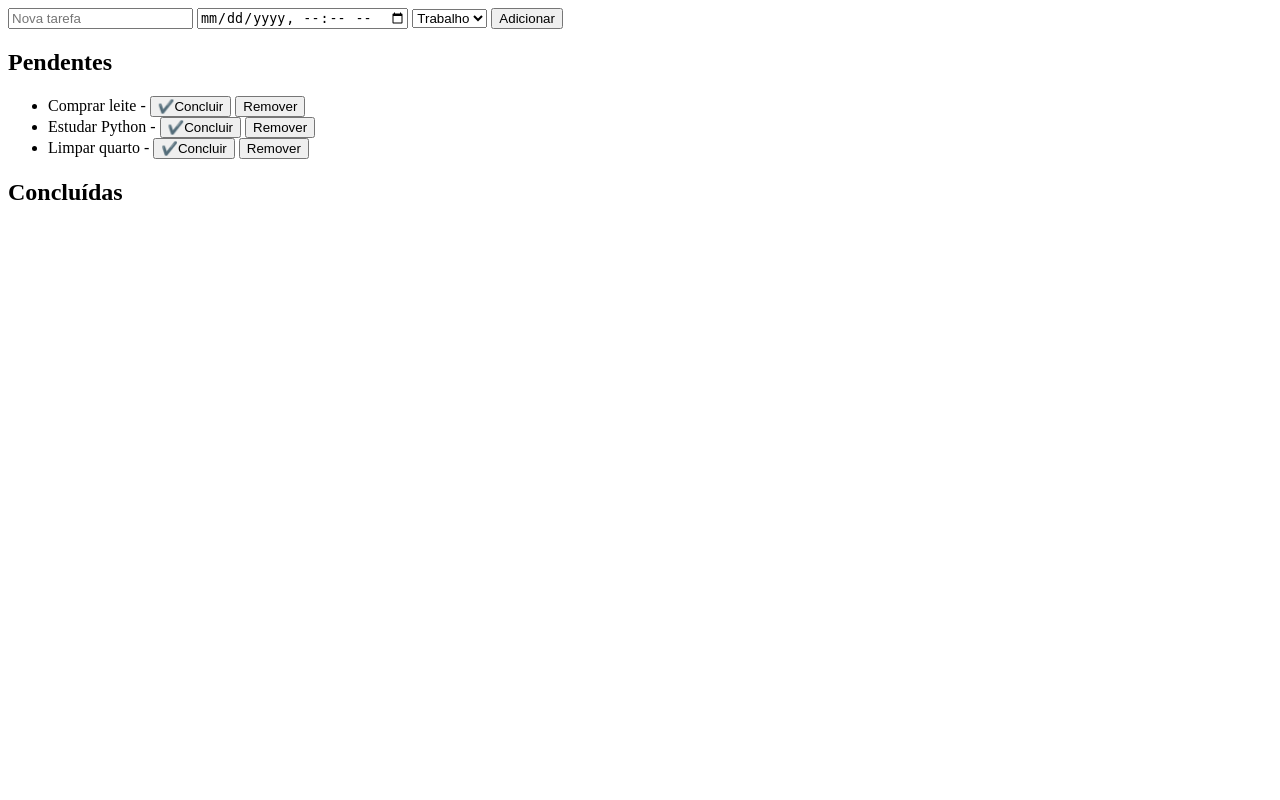
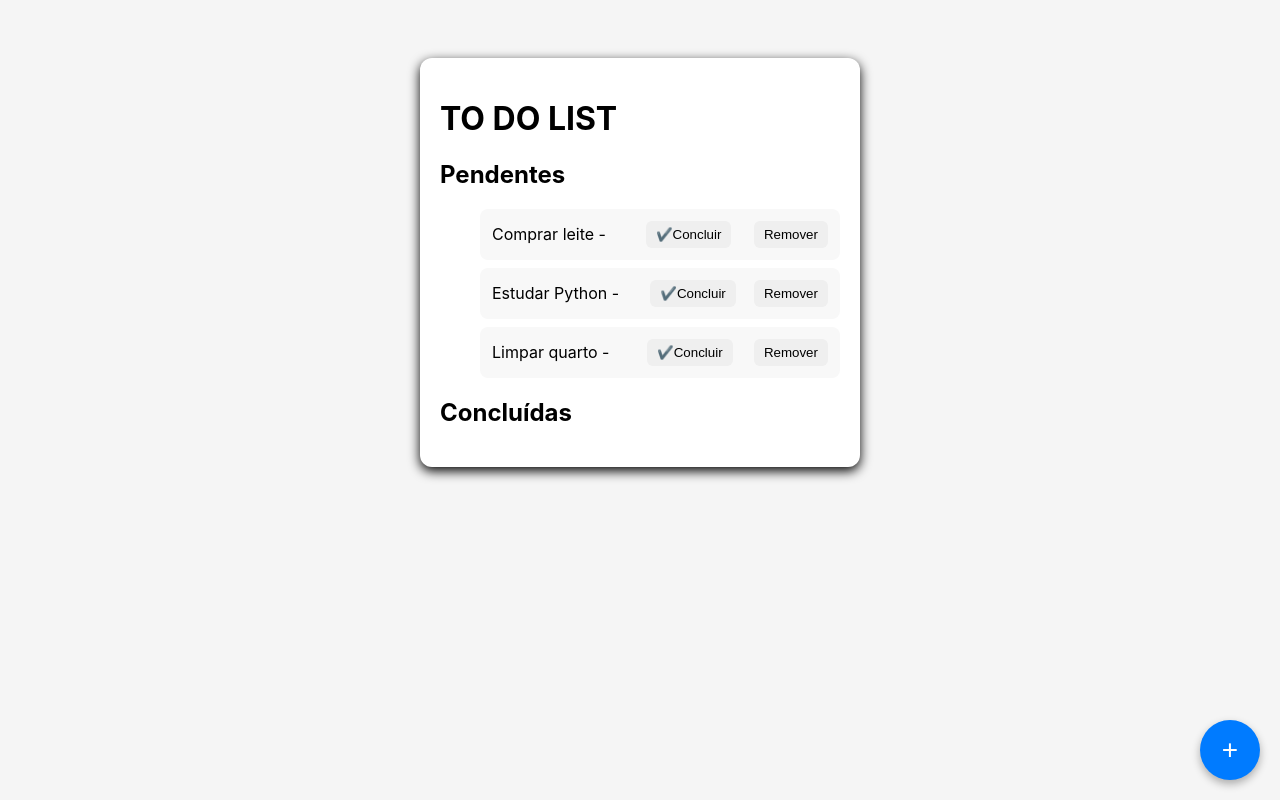
Before and after one commit to Hugo40123/To-Do-List-Estudo, a Flask app: page / in a window 1280 px wide. Run offline with Flask 3, Linux system fonts and the light colour scheme.

Commit message:
Foi adicionado um botão tipo Modal para inserção de novas tarefas

```diff
--- /dev/null
+++ b/static/script.js
@@ -0,0 +1,7 @@
+function abrirModal() {
+  document.getElementById("modal").style.display = "flex"
+}
+
+function fecharModal() {
+  document.getElementById("modal").style.display = "none"
+}
--- a/static/style.css
+++ b/static/style.css
@@ -1,6 +1,134 @@
+body {
+  font-family: "Inter", sans-serif;
+  background-color: #f5f5f5;
+  display: flex;
+  justify-content: center;
+  align-items: flex-start;
+  padding-top: 50px;
+}
+
+.container {
+  background-color: #ffffff;
+  width: 400px;
+  border-radius: 12px;
+  box-shadow: 0px 4px 12px rgba(0, 0, 0, 1);
+  padding: 20px;
+}
+
 .concluida {
   text-decoration: line-through;
   color: gray;
 }
+
+.add-task {
+  display: flex;
+  gap: 10px;
+  margin-bottom: 20px;
+  flex-wrap: wrap;
+}
+
+.add-task input,
+.add-task select {
+  padding: 8px;
+  border-radius: 6px;
+  border: 1px solid #ccc;
+  flex: 1;
+  min-width: 0;
+}
+
+.add-task button {
+  background-color: #2196f3;
+  color: white;
+  border: none;
+  border-radius: 6px;
+  padding: 10px 15px;
+  cursor: pointer;
+  transition: background 0.2s;
+}
+.add-task button:hover {
+  background-color: #1976d2;
+}
+
+/* Estilo das tarefas pendentes */
 .pendente {
+  list-style: none;
+  background-color: #f8f8f8;
+  margin: 8px 0;
+  padding: 12px;
+  border-radius: 8px;
+  display: flex;
+  align-items: center;
+  justify-content: space-between;
 }
+
+/* Estilo das tarefas concluídas */
+.concluida {
+  list-style: none;
+  background-color: #e6ffe6;
+  margin: 8px 0;
+  padding: 12px;
+  border-radius: 8px;
+  text-decoration: line-through;
+  display: flex;
+  align-items: center;
+  justify-content: space-between;
+}
+
+/* Botões dentro das listas */
+.pendente button,
+.concluida button {
+  margin-left: 5px;
+  padding: 6px 10px;
+  border: none;
+  border-radius: 6px;
+  cursor: pointer;
+  transition: background 0.2s;
+}
+
+.pendente button:hover,
+.concluida button:hover {
+  opacity: 0.8;
+}
+/* Botão flutuante */
+.fab {
+  position: fixed;
+  bottom: 20px;
+  right: 20px;
+  background: #007bff;
+  color: white;
+  border: none;
+  border-radius: 50%;
+  width: 60px;
+  height: 60px;
+  font-size: 28px;
+  cursor: pointer;
+  box-shadow: 0 4px 8px rgba(0, 0, 0, 0.3);
+}
+
+/* Modal */
+.modal {
+  display: none; /* começa escondido */
+  position: fixed;
+  top: 0;
+  left: 0;
+  width: 100%;
+  height: 100%;
+  background: rgba(0, 0, 0, 0.5);
+  justify-content: center;
+  align-items: center;
+}
+
+/* Conteúdo do modal */
+.modal-content {
+  background: white;
+  padding: 20px;
+  border-radius: 12px;
+  width: 90%;
+  max-width: 400px;
+}
+
+.close {
+  float: right;
+  font-size: 24px;
+  cursor: pointer;
+}
--- a/templates/index.html
+++ b/templates/index.html
@@ -10,18 +10,9 @@
     />
   </head>
   <body>
-    <!--Formulario para adicionar tarefas-->
-    <form action="/add" method="POST">
-      <input type="text" name="tarefa" placeholder="Nova tarefa" required />
-      <input type="datetime-local" name="dataHora" />
-      <select name="categoria">
-        <option value="Trabalho">Trabalho</option>
-        <option value="Estudo">Estudo</option>
-        <option value="Casa">Casa</option>
-        <option value="Outros">Outros</option>
-      </select>
-      <button type="submit">Adicionar</button>
-    </form>
+    <div class="container">
+      <h1>TO DO LIST</h1>
+
       <h2>Pendentes</h2>
       <ul>
         {% for tarefa in tarefas if not tarefa.feito %}
@@ -57,5 +48,31 @@
         </li>
         {% endfor %}
       </ul>
+    </div>
+    <button class="fab" onclick="abrirModal()">+</button>
+
+    <div class="modal" id="modal">
+      <div class="modal-content">
+        <span class="close" onclick="fecharModal()">&times;</span>
+        <h2>Nova Tarefa</h2>
+        <form action="/add" method="POST">
+          <input
+            type="text"
+            name="tarefa"
+            placeholder="Descrição da Tarefa"
+            required
+          />
+          <input type="datetime-local" name="dataHora" />
+          <select name="categoria">
+            <option value="Trabalho">Trabalho</option>
+            <option value="Estudo">Estudo</option>
+            <option value="Casa">Casa</option>
+            <option value="Outros">Outros</option>
+          </select>
+          <button type="submit">Adicionar</button>
+        </form>
+      </div>
+    </div>
+    <script src="{{ url_for('static', filename='script.js')}}"></script>
   </body>
 </html>
```
Lines whose indentation alone changed are shown as unchanged.
